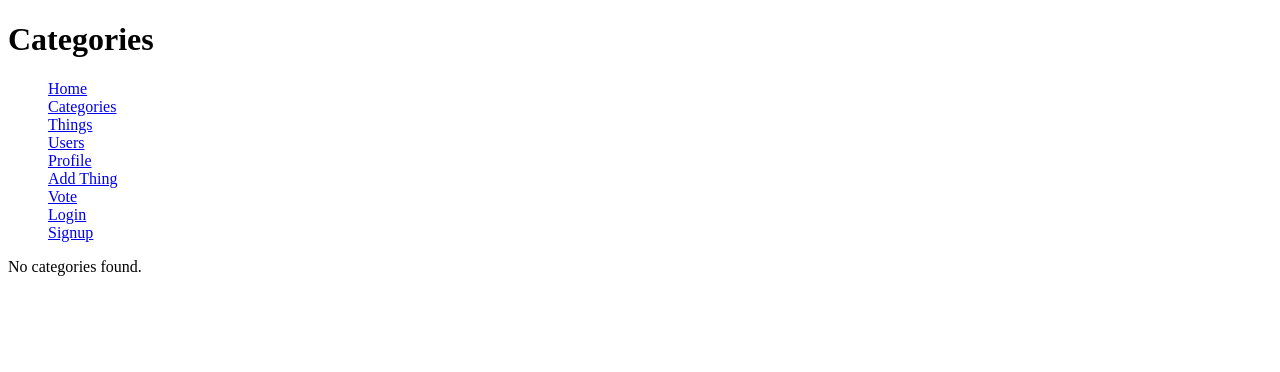
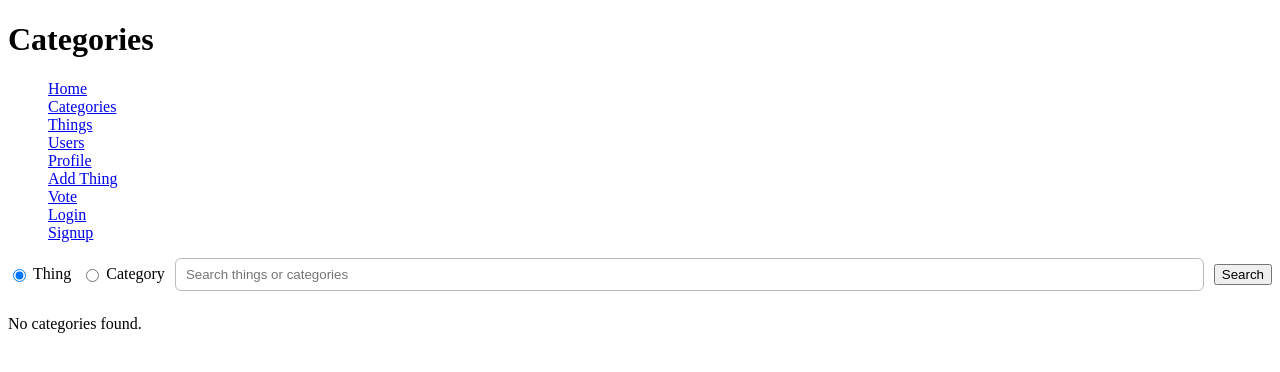
Before and after one commit to Nafimul/AllTheBest, a Flask app: page /categories in a window 1280 px wide. Shown: the top 372 px of the page. Run offline with Flask 3, Linux system fonts and the light colour scheme; data that the repository does not hold is empty.

Commit message:
feat-ai: add search box

```diff
--- a/myapp/__init__.py
+++ b/myapp/__init__.py
@@ -122,17 +122,58 @@ def create_app(env: str = "development") -> Flask:
     @app.route("/categories")
     def list_categories() -> str:
         """Render the categories page with the current category list."""
+        query = request.args.get("q", "").strip()
+        current_user_votes = get_current_user_votes()
+
+        if query:
+            matching_categories = category_manager.search_categories_by_name(
+                query,
+                max_things=10,
+                min_similarity=0.1,
+            )
+            return render_template(
+                "categories.html",
+                categories_with_scores={},
+                current_user_votes=current_user_votes,
+                search_query=query,
+                search_results=matching_categories,
+            )
+
         THINGS_TO_SHOW_PER_CATEGORY = 3
         categories_with_scores = score_manager.get_categories_with_scores(
             num_scores_per_category=THINGS_TO_SHOW_PER_CATEGORY,
             category_manager=category_manager,
         )
-        current_user_votes = get_current_user_votes()
         return render_template(
             "categories.html",
             categories_with_scores=categories_with_scores,
             current_user_votes=current_user_votes,
+            search_query=query,
+            search_results=[],
         )
+
+    @app.route("/api/search")
+    def search() -> tuple[list[dict], int]:
+        """Return search suggestions for things or categories."""
+        search_type = request.args.get("type", "thing")
+        search_text = request.args.get("q", "")
+
+        if search_type == "category":
+            categories = category_manager.search_categories_by_name(
+                search_text,
+                max_things=5,
+                min_similarity=0.1,
+            )
+            return [
+                {"name": category.name, "type": "category"} for category in categories
+            ], 200
+
+        things = thing_manager.search_things_by_name(
+            search_text,
+            max_things=5,
+            min_similarity=0.1,
+        )
+        return [{"name": thing.name, "type": "thing"} for thing in things], 200
 
     @app.route("/users")
     def list_users() -> str:
@@ -151,12 +192,21 @@ def create_app(env: str = "development") -> Flask:
 
     @app.route("/things")
     def list_things() -> str:
-        """Render a page with all things."""
-        things = thing_manager.get_things()
+        """Render a page with all things or search results."""
+        query = request.args.get("q", "").strip()
+        if query:
+            things = thing_manager.search_things_by_name(
+                query,
+                max_things=10,
+                min_similarity=0.1,
+            )
+        else:
+            things = thing_manager.get_things()
 
         return render_template(
             "things.html",
             things=things,
+            search_query=query,
         )
 
     @app.route("/categories/<string:name>", methods=["GET"])
@@ -187,7 +237,9 @@ def create_app(env: str = "development") -> Flask:
 
         first_thing_img_path = None
         if len(rows) > 0:
-            first_thing_img_path = thing_manager.get_thing(rows[0]["thing_name"]).img_path
+            first_thing_img_path = thing_manager.get_thing(
+                rows[0]["thing_name"]
+            ).img_path
 
         return render_template(
             "category.html",
--- a/myapp/db/supabase_category_manager.py
+++ b/myapp/db/supabase_category_manager.py
@@ -57,7 +57,7 @@ class SupabaseCategoryManager:
             raise ConnectionError(str(e)) from e
 
     def search_categories_by_name(
-        self, search_text: str, max_things: int = 3, min_sensitivity: float = 0.1
+        self, search_text: str, max_things: int = 3, min_similarity: float = 0.1
     ):
         try:
             response = self.supabase.rpc(
@@ -65,7 +65,7 @@ class SupabaseCategoryManager:
                 {
                     "search_text": search_text,
                     "max_things": max_things,
-                    "min_sensitivity": min_sensitivity,
+                    "min_similarity": min_similarity,
                 },
             ).execute()
             items = []
--- a/myapp/db/supabase_thing_manager.py
+++ b/myapp/db/supabase_thing_manager.py
@@ -191,7 +191,7 @@ class SupabaseThingManager:
             raise ConnectionError(str(e)) from e
 
     def search_things_by_name(
-        self, search_text: str, max_things: int = 3, min_sensitivity: float = 0.1
+        self, search_text: str, max_things: int = 3, min_similarity: float = 0.1
     ):
         try:
             response = self.supabase.rpc(
@@ -199,7 +199,7 @@ class SupabaseThingManager:
                 {
                     "search_text": search_text,
                     "max_things": max_things,
-                    "min_sensitivity": min_sensitivity,
+                    "min_similarity": min_similarity,
                 },
             ).execute()
             things = []
--- /dev/null
+++ b/myapp/static/scripts/search.js
@@ -0,0 +1,136 @@
+document.addEventListener('DOMContentLoaded', () => {
+    const searchBox = document.getElementById('global-search-input');
+    const searchTypeInputs = document.querySelectorAll('input[name="search-type"]');
+    const suggestionsBox = document.getElementById('global-search-suggestions');
+    const searchForm = document.getElementById('global-search-form');
+
+    if (!searchBox || !suggestionsBox || !searchForm) {
+        return;
+    }
+
+    let activeIndex = -1;
+    let currentSuggestions = [];
+
+    const setSuggestions = (items) => {
+        currentSuggestions = items;
+        activeIndex = -1;
+        if (!items.length) {
+            suggestionsBox.innerHTML = '';
+            suggestionsBox.style.display = 'none';
+            return;
+        }
+
+        suggestionsBox.innerHTML = items
+            .map(
+                (item, index) => `
+                    <button type="button" class="search-suggestion" data-index="${index}" data-name="${item.name}">
+                        ${item.name}
+                    </button>
+                `,
+            )
+            .join('');
+        suggestionsBox.style.display = 'block';
+    };
+
+    const hideSuggestions = () => {
+        suggestionsBox.innerHTML = '';
+        suggestionsBox.style.display = 'none';
+        currentSuggestions = [];
+        activeIndex = -1;
+    };
+
+    const lookupSuggestions = async (query) => {
+        const type = document.querySelector('input[name="search-type"]:checked')?.value || 'thing';
+        if (!query.trim()) {
+            hideSuggestions();
+            return;
+        }
+
+        const response = await fetch(`/api/search?type=${type}&q=${encodeURIComponent(query)}`);
+        if (!response.ok) {
+            return;
+        }
+
+        const suggestions = await response.json();
+        setSuggestions(suggestions);
+    };
+
+    searchBox.addEventListener('input', () => {
+        const query = searchBox.value.trim();
+        if (query.length < 1) {
+            hideSuggestions();
+            return;
+        }
+        lookupSuggestions(query);
+    });
+
+    searchTypeInputs.forEach((input) => {
+        input.addEventListener('change', () => {
+            if (searchBox.value.trim()) {
+                lookupSuggestions(searchBox.value.trim());
+            }
+        });
+    });
+
+    searchBox.addEventListener('keydown', (event) => {
+        if (!currentSuggestions.length) {
+            return;
+        }
+
+        if (event.key === 'ArrowDown') {
+            event.preventDefault();
+            activeIndex = (activeIndex + 1) % currentSuggestions.length;
+            highlightSuggestion(activeIndex);
+        } else if (event.key === 'ArrowUp') {
+            event.preventDefault();
+            activeIndex = (activeIndex - 1 + currentSuggestions.length) % currentSuggestions.length;
+            highlightSuggestion(activeIndex);
+        } else if (event.key === 'Enter' && activeIndex >= 0) {
+            event.preventDefault();
+            const selected = currentSuggestions[activeIndex];
+            if (selected) {
+                searchBox.value = selected.name;
+                hideSuggestions();
+                searchForm.submit();
+            }
+        } else if (event.key === 'Escape') {
+            hideSuggestions();
+        }
+    });
+
+    const highlightSuggestion = (index) => {
+        const buttons = suggestionsBox.querySelectorAll('.search-suggestion');
+        buttons.forEach((button, buttonIndex) => {
+            button.classList.toggle('active', buttonIndex === index);
+        });
+    };
+
+    searchForm.addEventListener('submit', (event) => {
+        const selectedType = document.querySelector('input[name="search-type"]:checked')?.value || 'thing';
+        const query = searchBox.value.trim();
+        if (!query) {
+            return;
+        }
+
+        searchForm.action = selectedType === 'category' ? '/categories' : '/things';
+    });
+
+    suggestionsBox.addEventListener('click', (event) => {
+        const button = event.target.closest('.search-suggestion');
+        if (!button) {
+            return;
+        }
+
+        searchBox.value = button.dataset.name || '';
+        hideSuggestions();
+        const selectedType = document.querySelector('input[name="search-type"]:checked')?.value || 'thing';
+        searchForm.action = selectedType === 'category' ? '/categories' : '/things';
+        searchForm.submit();
+    });
+
+    document.addEventListener('click', (event) => {
+        if (!searchForm.contains(event.target)) {
+            hideSuggestions();
+        }
+    });
+});
--- a/myapp/static/styles/styles.css
+++ b/myapp/static/styles/styles.css
@@ -76,6 +76,63 @@ li {
     gap: 16px;
 }
 
+.search-bar {
+    display: flex;
+    flex-wrap: wrap;
+    gap: 10px;
+    align-items: center;
+    margin: 16px 0 24px;
+}
+
+.search-radio {
+    display: inline-flex;
+    align-items: center;
+    gap: 4px;
+}
+
+.search-input-wrapper {
+    position: relative;
+    min-width: 260px;
+    flex: 1;
+}
+
+.search-input-wrapper input[type="text"] {
+    width: 100%;
+    padding: 8px 10px;
+    border: 1px solid #bbb;
+    border-radius: 6px;
+    box-sizing: border-box;
+}
+
+.search-suggestions {
+    display: none;
+    position: absolute;
+    top: calc(100% + 4px);
+    left: 0;
+    right: 0;
+    z-index: 10;
+    background: white;
+    border: 1px solid #ddd;
+    border-radius: 6px;
+    box-shadow: 0 2px 8px rgba(0,0,0,0.1);
+    overflow: hidden;
+}
+
+.search-suggestion {
+    display: block;
+    width: 100%;
+    text-align: left;
+    padding: 8px 10px;
+    border: 0;
+    background: white;
+    cursor: pointer;
+}
+
+.search-suggestion:hover,
+.search-suggestion.active {
+    background: #f2f2f2;
+}
+
 .profile-votes {
     list-style: none;
     padding: 0;
--- a/myapp/templates/base.html
+++ b/myapp/templates/base.html
@@ -28,6 +28,30 @@
             <li><a href='/signup'>Signup</a></li>
         </ul>
 
+        <form id="global-search-form" class="search-bar" action="/things" method="get">
+            <label class="search-radio">
+                <input type="radio" name="search-type" value="thing" checked>
+                Thing
+            </label>
+            <label class="search-radio">
+                <input type="radio" name="search-type" value="category">
+                Category
+            </label>
+            <div class="search-input-wrapper">
+                <input
+                    id="global-search-input"
+                    type="text"
+                    name="q"
+                    placeholder="Search things or categories"
+                    autocomplete="off"
+                >
+                <div id="global-search-suggestions" class="search-suggestions" role="listbox"></div>
+            </div>
+            <button type="submit">Search</button>
+        </form>
+
+        <script type="module" src='{{ url_for("static", filename="scripts/search.js") }}'></script>
+
         {% block content %}{% endblock %}
     </body>
 </html>
--- a/myapp/templates/categories.html
+++ b/myapp/templates/categories.html
@@ -4,7 +4,19 @@
     <script type='module' src='{{ url_for("static", filename="scripts/upvote.js") }}'></script>
 {% endblock %}
 {% block content %}
-    {% if categories_with_scores %}
+    {% if search_results %}
+        <h2>{% if search_query %}Matching Categories{% else %}Categories{% endif %}</h2>
+        {% if search_query %}
+            <p>Showing results for "{{ search_query }}".</p>
+        {% endif %}
+        <ul class="things-list">
+            {% for category in search_results %}
+            <li>
+                <a href="{{ url_for('show_category', name=category.name) }}">{{ category.name }}</a>
+            </li>
+            {% endfor %}
+        </ul>
+    {% elif categories_with_scores %}
         {% for key, value in categories_with_scores.items() %}
             <article class="{{ 'negative' if key.is_negative else '' }}" id="{{ key.name }}">
                 <h2><a href="{{ url_for('show_category', name=key.name) }}">{{ key.name }}</a></h2>
```
Also changed, not shown: myapp/templates/things.html (+8 -8 lines), tests/test_search_routes.py (added, +38 -0 lines).
